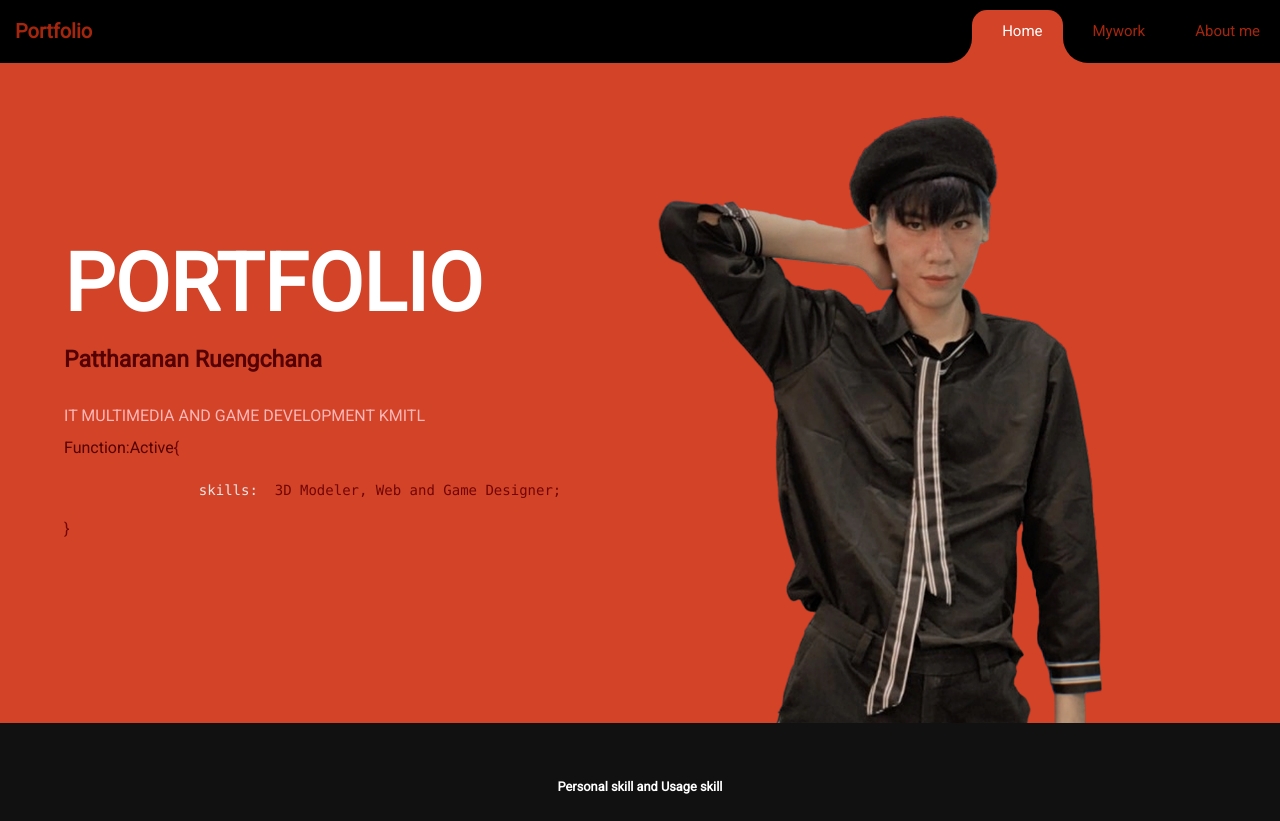
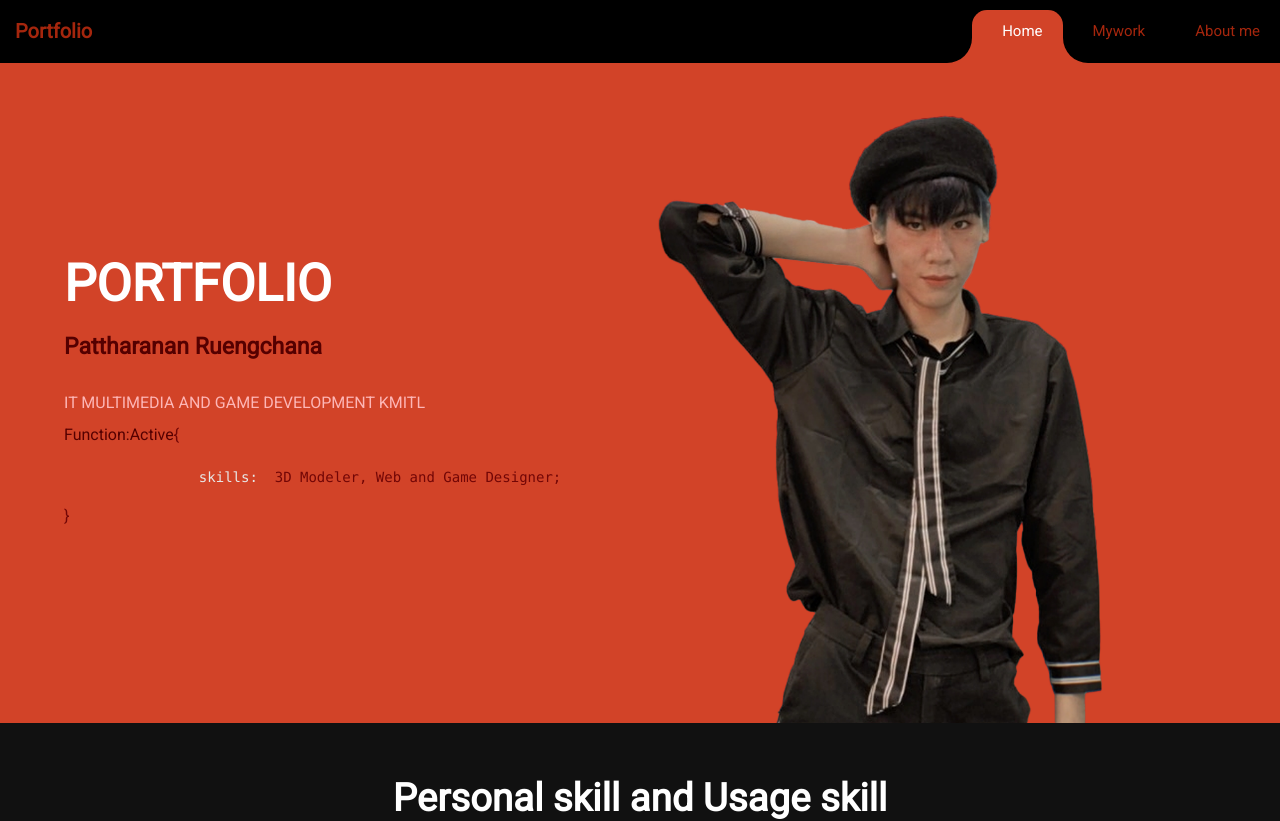
Before and after one commit to PattharananZ/Portfolio-Note, a React (Create React App) app in the folder portfolio-n/: page / in a window 1280 px wide. Shown: the top 821 px of the page. Built offline with nearby package versions, Linux system fonts and the light colour scheme.

Commit message:
Update Home.css

```diff
--- a/portfolio-n/src/css/Home.css
+++ b/portfolio-n/src/css/Home.css
@@ -87,7 +87,7 @@
 .sholder2 .pe-sk h1{
     color: #ffffff;
     font-weight: 900;
-    font-size: 1vw;
+    font-size: 3vw;
     line-height: 0.9em;
     margin-bottom: 30px;
     flex-wrap: wrap;
@@ -129,7 +129,7 @@
 .sholder .me-cv h1{
     color: #ffffff;
     font-weight: 900;
-    font-size: 80px;
+    font-size: 4vw;
     line-height: 0.9em;
     margin-bottom: 30px;
     flex-wrap: wrap;
```
